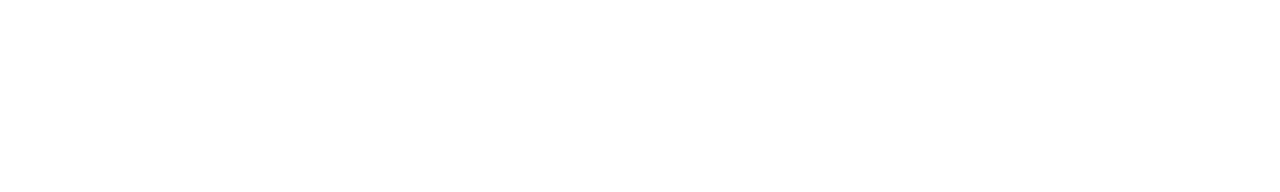
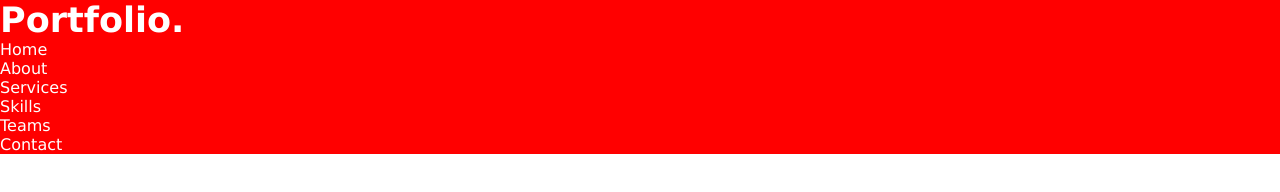
Before and after one commit to ibrahimabdike/portfolio-website, a plain HTML site: page index.html in a window 1280 px wide. Drawn offline with Linux system fonts and the light colour scheme; a web font is replaced by a local one.

Commit message:
navbar
navbar

```diff
--- a/index.html
+++ b/index.html
@@ -7,6 +7,18 @@
         <link rel="stylesheet" href="style.css">
     </head>
     <body>
-
+        <nav class="navbar">
+            <div class="max-width">
+                <div class="logo"><a href="#">Portfo<span>lio.</span></a></div>
+                <ul class="menu">
+                    <li><a href="#home" class="menu-btn">Home</a></li>
+                    <li><a href="#about" class="menu-btn">About</a></li>
+                    <li><a href="#services" class="menu-btn">Services</a></li>
+                    <li><a href="#skills" class="menu-btn">Skills</a></li>
+                    <li><a href="#teams" class="menu-btn">Teams</a></li>
+                    <li><a href="#contact" class="menu-btn">Contact</a></li>
+                </ul>
+            </div>
+        </nav>
     </body>
 </html>
--- a/style.css
+++ b/style.css
@@ -0,0 +1,23 @@
+@import url('https://fonts.googleapis.com/css2?family=Charis+SIL:ital,wght@0,700;1,400&family=Poppins:ital,wght@1,200;1,400&display=swap');
+*{
+    margin: 0;
+    padding: 0;
+    box-sizing: border-box;
+    text-decoration: none;
+}
+
+.navbar{
+    position: fixed;
+    width: 100%;
+    background: red;
+    font-family: 'Lucida Sans', 'Lucida Sans Regular';
+}
+.navbar .menu li a {
+    color: #fff;
+}
+
+.navbar .logo a{
+    color: #fff;
+    font-size: 35px;
+    font-weight: 600;
+}
```
